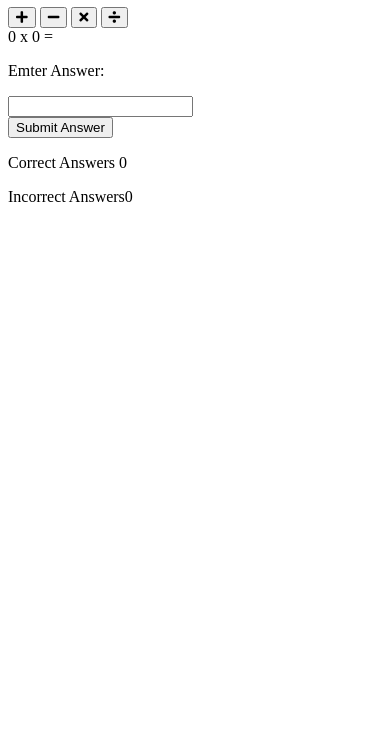
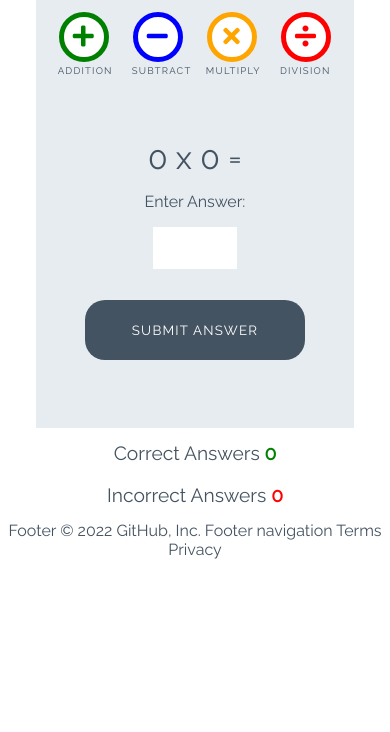
Before and after one commit to gelwood7/love-maths, a plain HTML site: page index.html in a window 390 px wide. Shown: the part 112-844 px from the top of the page. Drawn offline with Linux system fonts and the light colour scheme.

Commit message:
Add styles for game

```diff
--- a/assets/css/style.css
+++ b/assets/css/style.css
@@ -0,0 +1,252 @@
+/* --------- Global style */
+
+body {
+    background-color: white;
+    font-family: "Raleway", sans-serif;
+    color: #445361;
+    text-align: center;
+}
+
+/* --------- Heading */
+
+.heading {
+    text-align: center;
+    font-size: 2.5rem;
+}
+
+.logo {
+    height: 40px;
+    padding-right: 5px;
+}
+
+/* --------- Game layout */
+
+.game-area {
+    background-color: #E6ECF0;
+    box-sizing: border-box;
+    width: 85%;
+    height: 65vh;
+    max-height: 450px;
+    max-width: 830px;
+    margin-left: auto;
+    margin-right: auto;
+    padding: 1%;
+}
+
+.question-area {
+    width: 50%;
+    font-size: 2rem;
+    margin: auto;
+    padding: 50px 0;
+}
+
+.question-area span {
+    padding: 0 15px;
+}
+
+.score-area {
+    margin: 5px auto;
+    width: 60%;
+    font-size: 1.2rem;
+}
+
+.controls-area {
+    width: 85%;
+    margin: 30px auto;
+}
+
+#score {
+    color: green;
+    font-weight: bold;
+}
+
+#incorrect {
+    color: red;
+    font-weight: bold;
+}
+
+.answer-message {
+    display: none;
+    font-size: 1rem;
+}
+
+#answer-box {
+    border: none;
+    color: #445361;
+    display: inline-block;
+    height: 40px;
+    width: 80px;
+    font-size: 1.2rem;
+}
+
+.scores {
+    display: inline-block;
+    padding: 25px;
+}
+
+/* --------- Buttons */
+
+.btn {
+    width: 220px;
+    height: 60px;
+    font-family: "Raleway", sans-serif;
+    text-transform: uppercase;
+    letter-spacing: 1.2px;
+    color: white;
+}
+
+.btn:focus {
+    outline: none;
+}
+
+.btn--big {
+    padding-top: 10px;
+    border-radius: 50%;
+    background-color: white;
+    border: 10px solid;
+    width: 100px;
+    height: 100px;
+    font-size: 3.2rem;
+    margin: 0 30px;
+    transition: all 0.5s;
+}
+
+.btn--big::after{
+    content: attr(data-type);
+    font-size: 1rem;
+    color: #445361;
+    position: relative;
+    left: -0.5em;
+}
+
+.btn--blue {
+    border-color: blue;
+    color: blue;
+}
+
+.btn--blue:active,
+.btn--blue:hover {
+    background-color: darkblue;
+    color: white;
+}
+
+.btn--orange {
+    border-color: orange;
+    color: orange;
+}
+
+.btn--orange:active,
+.btn--orange:hover {
+    background-color: darkorange;
+    color: white;
+}
+
+.btn--red {
+    border-color: red;
+    color: red;
+}
+
+.btn--red:active,
+.btn--red:hover {
+    background-color: darkred;
+    color: white;
+}
+
+.btn--green {
+    border-color: green;
+    color: green;
+}
+
+.btn--green:active,
+.btn--green:hover {
+    background-color: darkgreen;
+    color: white;
+}
+
+.btn--gray {
+    margin-top: 25px;
+    background-color: #445361;
+    border: 1px transparent;
+    border-radius: 20px;
+}
+
+.btn--gray:active,
+.btn--gray:hover {
+    background-color: #0d1013;
+}
+
+/* --------- Media queries */
+
+@media (max-width: 414px) {
+    .controls-area {
+        width: 100%;
+    }
+
+    .btn--big {
+        margin: 0 10px;
+        padding: 5px;
+        border: 5px solid;
+        width: 50px;
+        height: 50px;
+        font-size: 1.5rem;
+    }
+
+    .btn--big::after {
+        font-size: 0.6rem;
+        left: -0.7rem;
+    }
+
+    .question-area {
+        padding: 10% 0;
+        width: 100%;
+    }
+
+    .question-area span {
+        padding: 0;
+    }
+
+    .answer-message {
+        display: block;
+    }
+
+    #answer-box {
+        display: block;
+        margin: 0 auto;
+    }
+    .btn--gray {
+        margin-top: 0;
+    }
+
+    .score-area {
+        width: 100%;
+    }
+
+    .scores {
+        margin: 0.5em auto;
+        display: block;
+        padding: 5px;
+    }
+
+    .heading {
+        font-size: 2rem;
+    }
+}
+
+@media (max-width: 320px) {
+    .game-area {
+        height: 70vh;
+    }
+
+    .controls-area {
+        width: 75%;
+        margin: 10px auto;
+    }
+
+    .btn--big {
+        margin: 10px 10px;
+    }
+    .question-area {
+        padding: 10px 0;
+    }
+
+}
--- a/index.html
+++ b/index.html
@@ -1,16 +1,19 @@
 <!DOCTYPE html>
 <html lang="en">
+
 <head>
     <meta charset="UTF-8">
-    <meta http-equiv="X-UA-Compatible" content="IE=edge">
+    <meta name="viewport" content="width=device-width, initial-scale=1.0">
 
+    <!-- font awesome and google fonts -->
     <link rel="stylesheet" href="https://use.fontawesome.com/releases/v5.7.2/css/all.css"
-    integrity="sha384-fnmOCqbTlWIlj8LyTjo7mOUStjsKC4pOpQbqyi7RrhN7udi9RwhKkMHpvLbHG9Sr" crossorigin="anonymous">
+        integrity="sha384-fnmOCqbTlWIlj8LyTjo7mOUStjsKC4pOpQbqyi7RrhN7udi9RwhKkMHpvLbHG9Sr" crossorigin="anonymous">
     <link href="https://fonts.googleapis.com/css?family=Raleway%7CRighteous" rel="stylesheet">
+
     <link rel="stylesheet" href="assets/css/style.css">
-    <meta name="viewport" content="width=device-width, initial-scale=1.0">
     <title>Document</title>
 </head>
+
 <body>
     <h1 class="heading">
         <img class="logo" src="assets/images/logo.png" alt="logo"> Love Maths
@@ -18,16 +21,16 @@
 
     <div class="game-area">
         <div class="controls-area">
-            <button class="btn btn--big--green">
+            <button data-type="addition" class="btn btn--big btn--green">
                 <i class="fas fa-plus"></i>
             </button>
-            <button class="btn btn--big--blue">
+            <button data-type="subtract" class="btn btn--big btn--blue">
                 <i class="fas fa-minus"></i>
             </button>
-            <button class="btn btn--big--orange">
+            <button data-type="multiply" class="btn btn--big btn--orange">
                 <i class="fas fa-times"></i>
             </button>
-            <button class="btn btn--big--red">
+            <button data-type="division" class="btn btn--big btn--red">
                 <i class="fas fa-divide"></i>
             </button>
         </div>
@@ -36,16 +39,23 @@
             <span id="operator">x</span>
             <span id="operand2">0</span>
             <span>=</span>
-            <p class="answer-message">Emter Answer:</p>
-            <input id="answer-box" type="text">
+            <p class="answer-message">Enter Answer:</p>
+            <input id="answer-box" type="number">
         </div>
-        <button class="btn btn--gray">Submit Answer</button>
+        <button data-type="submit" class="btn btn--gray">Submit Answer</button>
     </div>
 
     <div class="score-area">
         <p class="scores">Correct Answers <span id="score">0</span></p>
-        <p class="scores">Incorrect Answers<span id="Incorrect">0</span></p>
+        <p class="scores">Incorrect Answers <span id="incorrect">0</span></p>
     </div>
+
     <script src="assets/js/script.js"></script>
 </body>
+
 </html>
+Footer
+© 2022 GitHub, Inc.
+Footer navigation
+Terms
+Privacy
```
